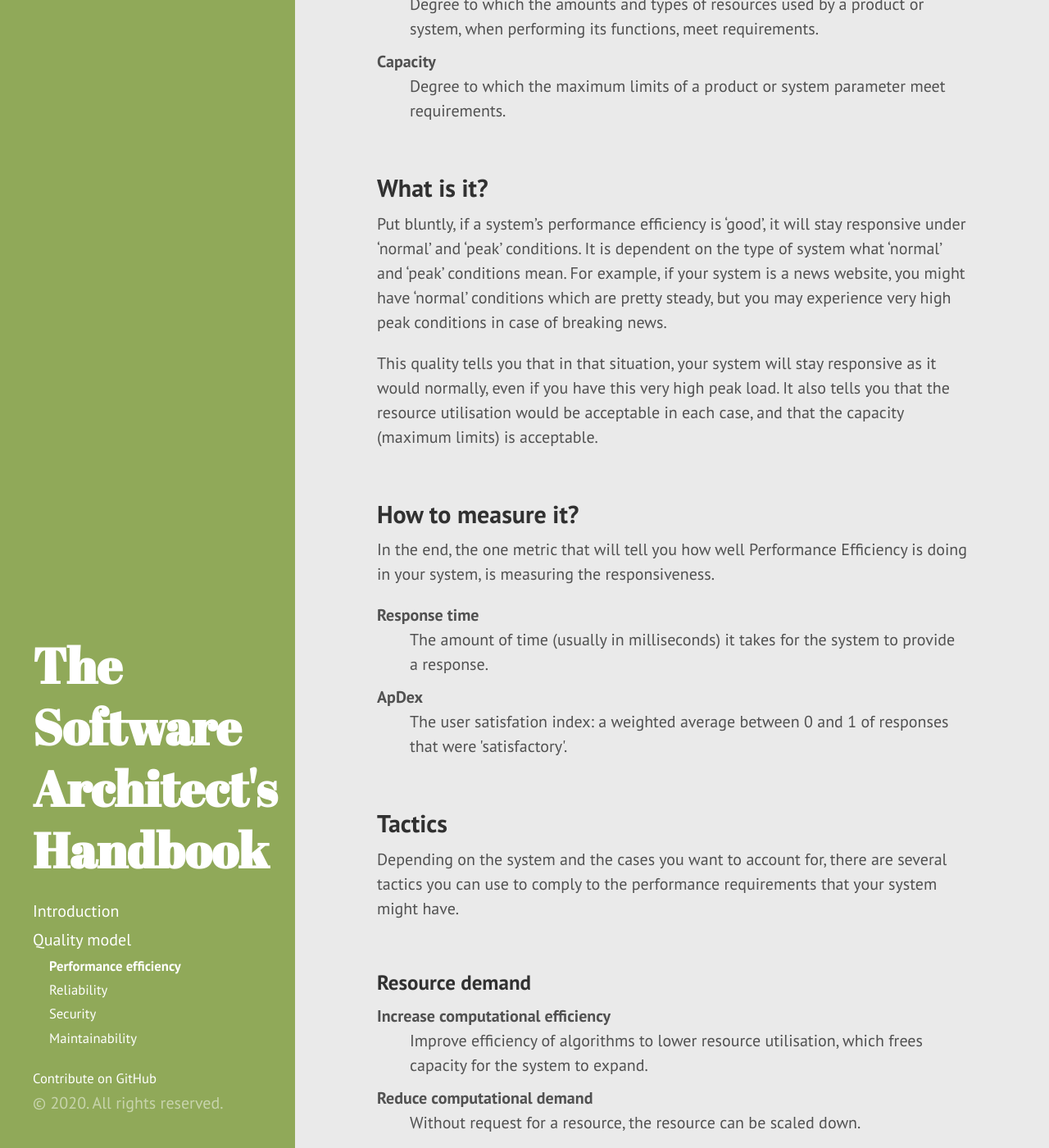
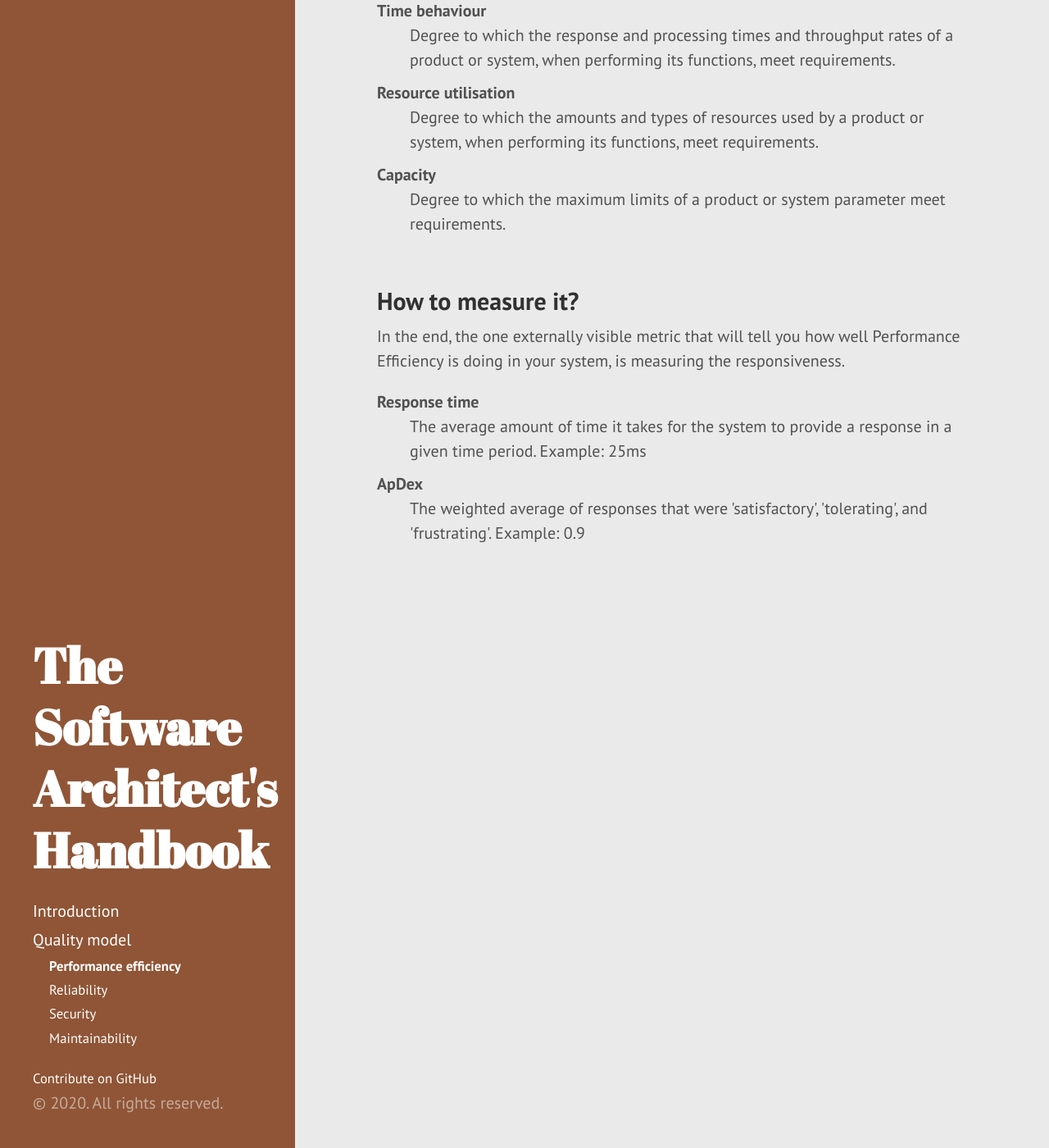
Before and after one commit to martyn82/handbook, a Jekyll site: the page built from docs/_pages/quality/2_performance_efficiency.md, in a window 1280 px wide and 1400 px high, scrolled down 360 px. Shown: the whole window at 82% size. Built offline with Jekyll 4.4.1, drawn with Linux system fonts in a browser that asks for light colours; some of the changed text lies outside the part shown.

Commit message:
Add info on qualities and metrics

```diff
--- a/docs/_layouts/default.html
+++ b/docs/_layouts/default.html
@@ -3,7 +3,7 @@
 
   {% include head.html %}
 
-  <body class="theme-base-0b">
+  <body class="theme-base-0f">
 
     {% include sidebar.html %}
 
--- a/docs/_pages/quality/2_performance_efficiency.md
+++ b/docs/_pages/quality/2_performance_efficiency.md
@@ -20,78 +24,17 @@ _This characteristic represents the performance relative to the amount of resour
     <dd>Degree to which the maximum limits of a product or system parameter meet requirements.</dd>
 </dl>
 
-## What is it?
-
-Put bluntly, if a system's performance efficiency is 'good', it will stay responsive under 'normal' and 'peak'
-conditions. It is dependent on the type of system what 'normal' and 'peak' conditions mean. For example, if your system
-is a news website, you might have 'normal' conditions which are pretty steady, but you may experience very high peak
-conditions in case of breaking news.
-
-This quality tells you that in that situation, your system will stay responsive as it would normally, even if you have
-this very high peak load. It also tells you that the resource utilisation would be acceptable in each case, and that
-the capacity (maximum limits) is acceptable.
-
 ## How to measure it?
 
-In the end, the one metric that will tell you how well Performance Efficiency is doing in your system, is measuring the
-responsiveness.
+In the end, the one externally visible metric that will tell you how well Performance Efficiency is doing in your system,
+is measuring the responsiveness.
 
 <dl>
     <dt>Response time</dt>
-    <dd>The amount of time (usually in milliseconds) it takes for the system to provide a response.</dd>
+    <dd>The average amount of time it takes for the system to provide a response in a given time period.
+    Example: 25ms</dd>
 
     <dt>ApDex</dt>
-    <dd>The user satisfation index: a weighted average between 0 and 1 of responses that were 'satisfactory'.</dd>
+    <dd>The weighted average of responses that were 'satisfactory', 'tolerating', and 'frustrating'.
+    Example: 0.9</dd>
 </dl>
-
-## Tactics
-
-Depending on the system and the cases you want to account for, there are several tactics you can use to comply to the
-performance requirements that your system might have.
-
-### Resource demand
-
-<dl>
-    <dt>Increase computational efficiency</dt>
-    <dd>Improve efficiency of algorithms to lower resource utilisation, which frees capacity for the system to expand.</dd>
-
-    <dt>Reduce computational demand</dt>
-    <dd>Without request for a resource, the resource can be scaled down.</dd>
-
-    <dt>Manage event rate</dt>
-    <dd>If it is possible to reduce the sampling frequency, demand can be reduced.
-    Reducing the sampling frequency to give the system more 'air'. Common patterns here are throttling and backpressure.</dd>
-
-    <dt>Control frequency of sampling</dt>
-    <dd>If there is no control over the arrival of external events, queued events can be sampled at a lower frequency.
-    For example rate limiting.</dd>
-
-    <dt>Bound execution times</dt>
-    <dd>Setting appropriate time-outs is a tactic to reduce resource demand.</dd>
-
-    <dt>Bound queue sizes</dt>
-    <dd>Setting an appropriate limit on the amount of queued arrivals prevents overloading the system.</dd>
-</dl>
-
-### Resource management
-
-<dl>
-    <dt>Introduce concurrency</dt>
-    <dd>If requests can be processed in parallel, the blocked time can be reduced.</dd>
-
-    <dt>Maintain multiple copies of either data or computation</dt>
-    <dd>Clients in a client-server pattern are replicas of the computation. The purpose of replicas is to reduce the
-    contention that would occur if all computations took place on a central server.</dd>
-
-    <dt>Increase available resources</dt>
-    <dd>Faster processors, additional processors, additional memory, and faster networks all have the potential for
-    reducing latency.</dd>
-</dl>
-
-### Resource arbitration
-
-<dl>
-    <dt>Scheduling policy</dt>
-    <dd>Whenever there is contention for a resource, the resource (processor, buffers, networks) must be scheduled.
-    Examples: First-in/First-out, fixed priority, dynamic priority, static scheduling.</dd>
-</dl>
```
Also changed, not shown: other parts of docs/_pages/quality/2_performance_efficiency.md (+4 -0 lines), docs/_pages/quality/5_reliability.md (+17 -0 lines), docs/_pages/quality/6_security.md (+30 -0 lines), docs/_pages/tactics/2_performance_efficiency.md (added, +56 -0 lines).
